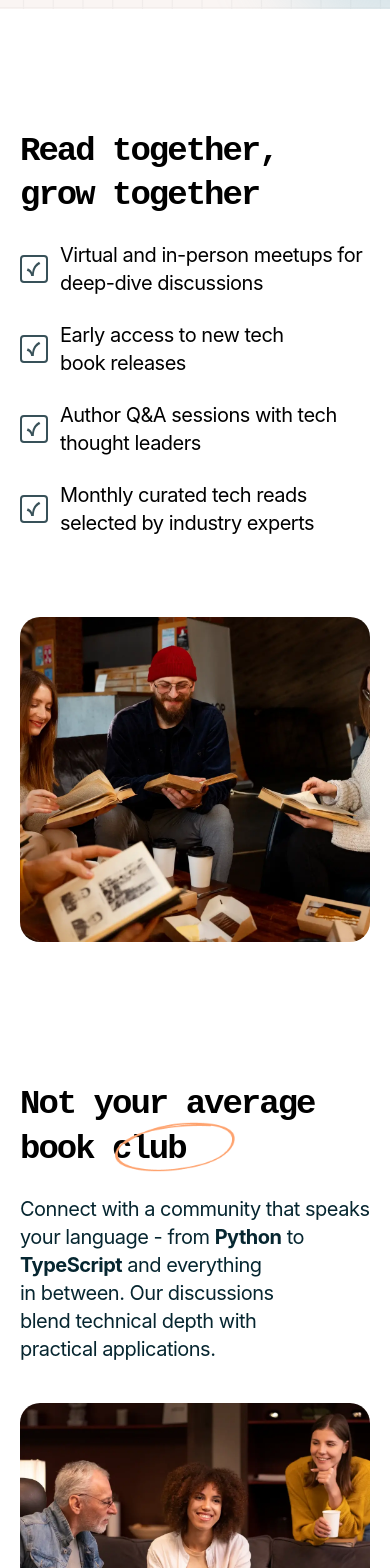
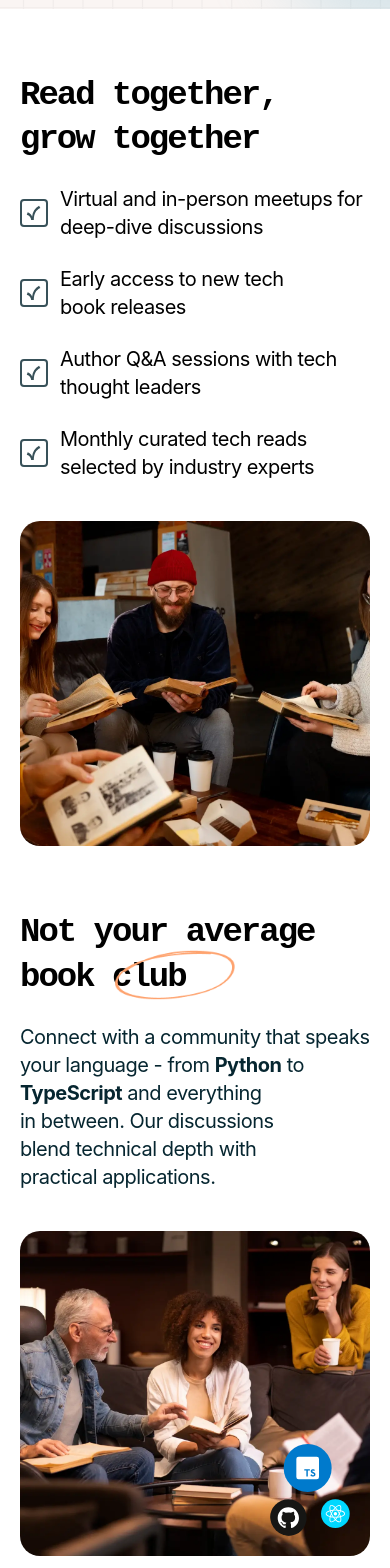
Before and after one commit to BuraYu/techbook, a React (Create React App) app: page / in a window 390 px wide. Shown: the part 1080-2648 px from the top of the page. Built offline with nearby package versions, Linux system fonts and the light colour scheme.

Commit message:
fixed margins in main and secondary container component

```diff
--- a/src/components/mainContainer.module.css
+++ b/src/components/mainContainer.module.css
@@ -40,6 +40,13 @@
 }
 
 @media (max-width: 1075px) {
+  .main_container_wrapper {
+    margin-top: 64px;
+  }
+
+  .main_container {
+    gap: 40px;
+  }
   .main_container {
     flex-direction: column;
   }
--- a/src/components/secondaryContainer.module.css
+++ b/src/components/secondaryContainer.module.css
@@ -3,6 +3,7 @@
   justify-content: center;
   align-items: center;
   margin-top: 120px;
+  padding: 0px 20px;
 }
 
 .second_container {
@@ -47,14 +48,17 @@
 }
 
 @media (max-width: 1215px) {
+
+  .second_container_wrapper {
+    margin-top: 64px;
+  }
+
   .second_container_content > h2 > img {
     position: absolute;
     top: 120px;
     left: 150px;
   }
-  .second_container_wrapper {
-    padding: 20px;
-  }
+
 }
 
 @media (max-width: 1075px) {
@@ -123,6 +127,5 @@
   }
   .second_container > img:nth-child(3) {
     width: 45px;
-
   }
 }
```
